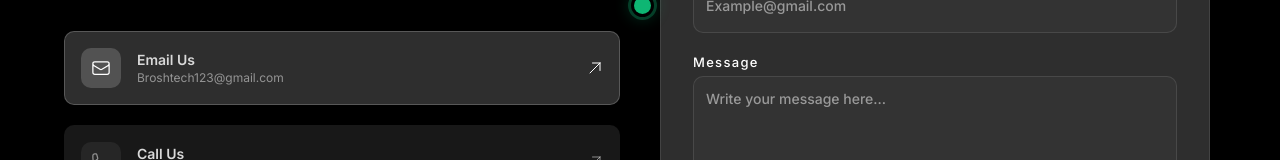
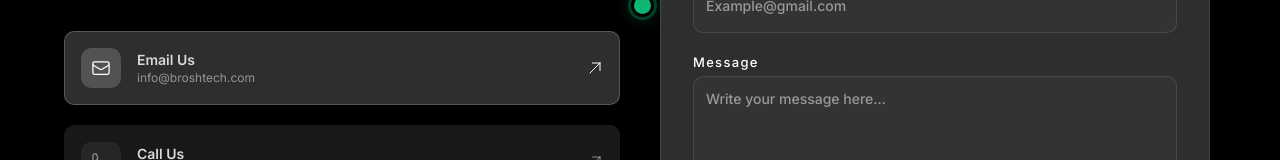
Before and after one commit to SafiullahZafar/TestingBroshtech.com, a React (Vite) app: page /contact in a window 1280 px wide. Shown: the part 397-557 px from the top of the page. Built offline with nearby package versions, Linux system fonts and the light colour scheme.

Commit message:
Initial push

```diff
--- a/src/pages/Contact/ContactSection.tsx
+++ b/src/pages/Contact/ContactSection.tsx
@@ -87,7 +87,7 @@ const ContactComponent: React.FC = () => {
           {/* Navigation Cards */}
           <div className="flex flex-col gap-5">
             {[
-              { id: 'email', icon: EnvelopeIcon, title: 'Email Us', desc: 'Broshtech123@gmail.com' },
+              { id: 'email', icon: EnvelopeIcon, title: 'Email Us', desc: 'info@broshtech.com' },
               { id: 'call', icon: PhoneIcon, title: 'Call Us', desc: '(41) 521-8391' },
               { id: 'location', icon: MapPinIcon, title: 'Our Location', desc: '113 Mall Of, Faisalabad' }
             ].map((item) => (
```
